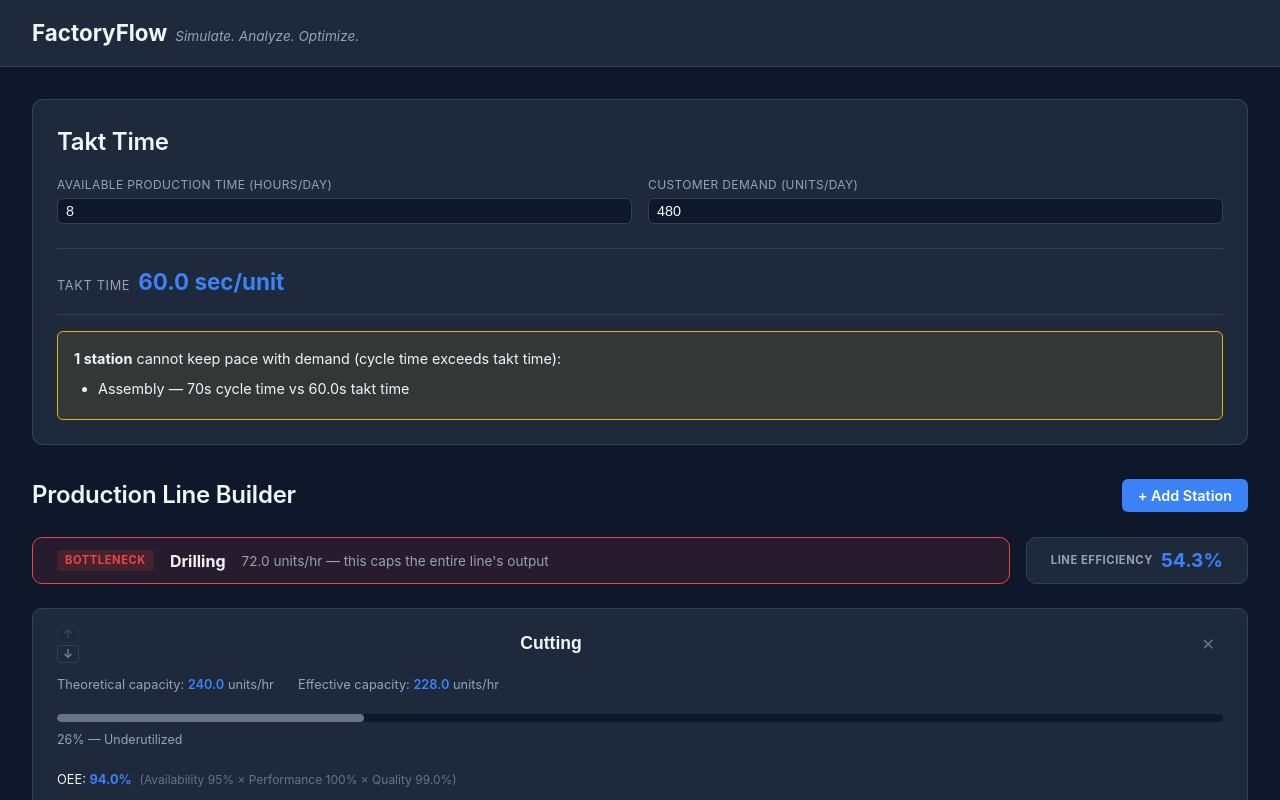
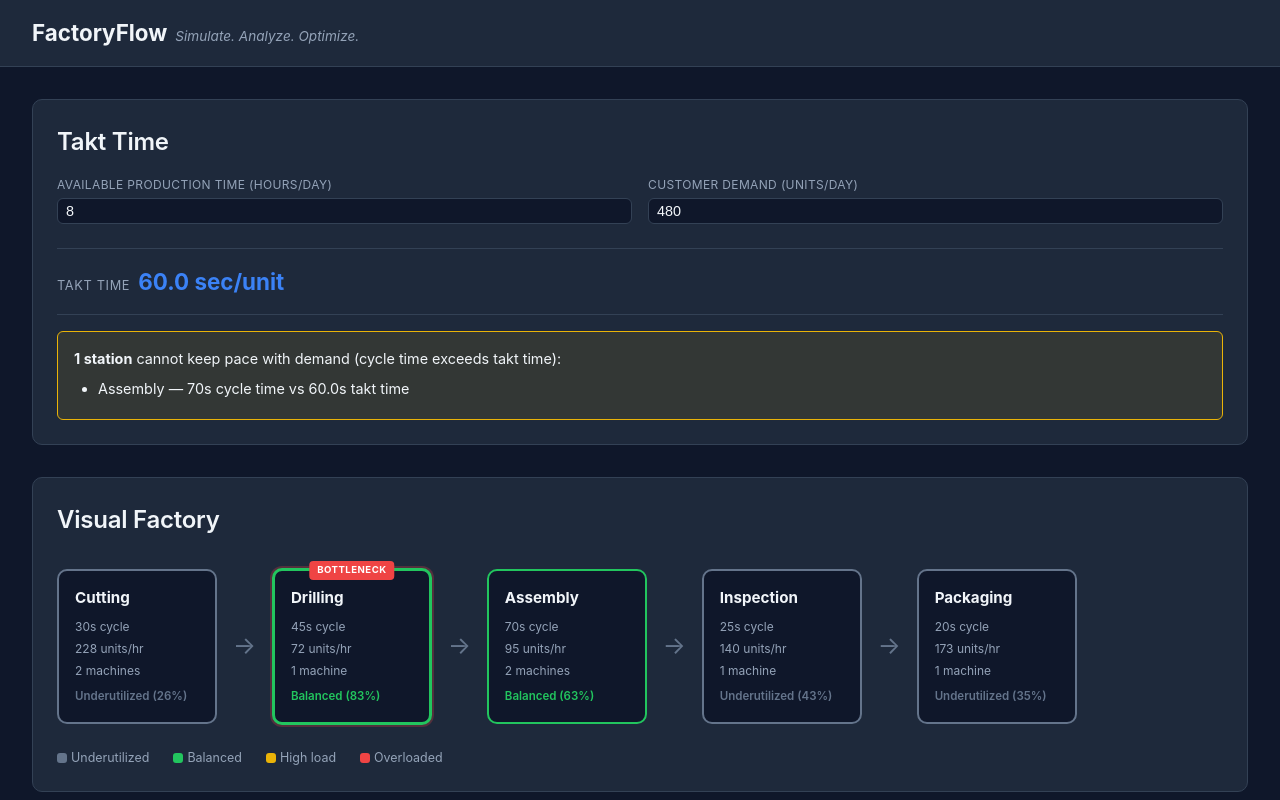
Before and after one commit to michaelhandal/factoryflow, a React (Vite) app: page / in a window 1280 px wide. Shown: the top 800 px of the page. Built offline with nearby package versions, Linux system fonts and the light colour scheme.

Commit message:
Fix bottleneck badge clipping in factory diagram

```diff
--- a/src/App.css
+++ b/src/App.css
@@ -96,6 +96,7 @@
   align-items: center;
   justify-content: space-between;
   margin-bottom: var(--space-sm);
+  gap: var(--space-sm);
 }
 
 .station-card__name-input {
@@ -106,6 +107,7 @@
   color: var(--color-text-primary);
   padding: var(--space-xs) 0;
   border-bottom: 1px solid transparent;
+  flex: 1;
 }
 
 .station-card__name-input:hover,
@@ -435,3 +437,157 @@
   color: var(--color-text-muted);
   font-size: 0.75rem;
 }
+
+/* --- Factory Diagram --- */
+
+.factory-diagram {
+  background-color: var(--color-surface);
+  border: 1px solid var(--color-border);
+  border-radius: var(--radius-md);
+  padding: var(--space-lg);
+  margin-bottom: var(--space-xl);
+}
+
+.factory-diagram h2 {
+  margin-bottom: var(--space-md);
+}
+
+.factory-diagram--empty {
+  color: var(--color-text-secondary);
+  text-align: center;
+  padding: var(--space-2xl);
+}
+
+.factory-diagram__track {
+  display: flex;
+  align-items: stretch;
+  overflow-x: auto;
+  overflow-y: visible;
+  padding-top: 14px;
+  padding-bottom: var(--space-sm);
+  gap: 0;
+}
+
+.factory-diagram__unit {
+  display: flex;
+  align-items: center;
+  flex-shrink: 0;
+}
+
+.factory-diagram__box {
+  width: 160px;
+  min-height: 150px;
+  background-color: var(--color-bg);
+  border: 2px solid var(--color-border);
+  border-radius: var(--radius-md);
+  padding: var(--space-md);
+  display: flex;
+  flex-direction: column;
+  gap: 4px;
+  position: relative;
+}
+
+.factory-diagram__box-badge {
+  position: absolute;
+  top: -10px;
+  left: 50%;
+  transform: translateX(-50%);
+  font-size: 0.6rem;
+  font-weight: 700;
+  letter-spacing: 0.05em;
+  color: white;
+  background-color: var(--color-danger);
+  padding: 2px 8px;
+  border-radius: 4px;
+  white-space: nowrap;
+}
+
+.factory-diagram__box-name {
+  font-weight: 700;
+  font-size: 0.95rem;
+  margin-bottom: 4px;
+}
+
+.factory-diagram__box-stat {
+  font-size: 0.75rem;
+  color: var(--color-text-secondary);
+}
+
+.factory-diagram__box-status {
+  margin-top: auto;
+  padding-top: var(--space-xs);
+  font-size: 0.72rem;
+  font-weight: 600;
+}
+
+.factory-diagram__box--underutilized {
+  border-color: var(--color-text-muted);
+}
+.factory-diagram__box--healthy {
+  border-color: var(--color-success);
+}
+.factory-diagram__box--high {
+  border-color: var(--color-warning);
+}
+.factory-diagram__box--overloaded {
+  border-color: var(--color-danger);
+}
+.factory-diagram__box--bottleneck {
+  border-width: 3px;
+  box-shadow: 0 0 0 2px rgba(239, 68, 68, 0.25);
+}
+
+.factory-diagram__box-status--underutilized {
+  color: var(--color-text-muted);
+}
+.factory-diagram__box-status--healthy {
+  color: var(--color-success);
+}
+.factory-diagram__box-status--high {
+  color: var(--color-warning);
+}
+.factory-diagram__box-status--overloaded {
+  color: var(--color-danger);
+}
+
+.factory-diagram__arrow {
+  font-size: 1.5rem;
+  color: var(--color-text-muted);
+  padding: 0 var(--space-md);
+  flex-shrink: 0;
+}
+
+.factory-diagram__legend {
+  display: flex;
+  gap: var(--space-lg);
+  margin-top: var(--space-md);
+  flex-wrap: wrap;
+}
+
+.factory-diagram__legend-item {
+  display: flex;
+  align-items: center;
+  gap: var(--space-xs);
+  font-size: 0.78rem;
+  color: var(--color-text-secondary);
+}
+
+.factory-diagram__legend-swatch {
+  width: 10px;
+  height: 10px;
+  border-radius: 3px;
+  display: inline-block;
+}
+
+.factory-diagram__legend-swatch--underutilized {
+  background-color: var(--color-text-muted);
+}
+.factory-diagram__legend-swatch--healthy {
+  background-color: var(--color-success);
+}
+.factory-diagram__legend-swatch--high {
+  background-color: var(--color-warning);
+}
+.factory-diagram__legend-swatch--overloaded {
+  background-color: var(--color-danger);
+}
--- a/src/App.jsx
+++ b/src/App.jsx
@@ -4,6 +4,7 @@ import './App.css';
 import { createDefaultLine } from './data/defaultLine';
 import LineBuilder from './components/LineBuilder';
 import TaktTimePanel from './components/TaktTimePanel';
+import FactoryDiagram from './components/FactoryDiagram';
 import { calculateRequiredRatePerHour } from './calculations/utilization';
 
 function App() {
@@ -12,8 +13,9 @@ function App() {
   // write to this same single source of truth.
   const [line, setLine] = useState(createDefaultLine());
 
-  // Takt-time inputs also live here now, since utilization (in LineBuilder)
-  // needs the same required-rate value that TaktTimePanel calculates from.
+  // Takt-time inputs also live here, since utilization (in LineBuilder and
+  // FactoryDiagram) needs the same required-rate value that TaktTimePanel
+  // calculates from.
   const [availableHours, setAvailableHours] = useState(8);
   const [customerDemand, setCustomerDemand] = useState(480);
 
@@ -36,6 +38,7 @@ function App() {
           customerDemand={customerDemand}
           setCustomerDemand={setCustomerDemand}
         />
+        <FactoryDiagram line={line} requiredRatePerHour={requiredRatePerHour} />
         <LineBuilder
           line={line}
           onLineChange={setLine}
--- /dev/null
+++ b/src/components/FactoryDiagram.jsx
@@ -0,0 +1,93 @@
+// src/components/FactoryDiagram.jsx
+import { calculateEffectiveCapacity } from '../calculations/capacity';
+import { calculateUtilization, classifyUtilization } from '../calculations/utilization';
+import { identifyBottleneck } from '../calculations/bottleneck';
+
+// A horizontal, connected diagram of the production line: one box per
+// station, linked by arrows, color-coded by utilization status. This is
+// the "at a glance" view — detailed editing still happens in LineBuilder.
+
+const STATUS_LABELS = {
+  underutilized: 'Underutilized',
+  healthy: 'Balanced',
+  high: 'High load',
+  overloaded: 'Overloaded',
+};
+
+function FactoryDiagram({ line, requiredRatePerHour }) {
+  const bottleneck = identifyBottleneck(line);
+
+  if (!line || line.length === 0) {
+    return (
+      <div className="factory-diagram factory-diagram--empty">
+        No stations yet — add one in the Production Line Builder below.
+      </div>
+    );
+  }
+
+  return (
+    <div className="factory-diagram">
+      <h2>Visual Factory</h2>
+      <div className="factory-diagram__track">
+        {line.map((station, index) => {
+          const effectiveCapacity = calculateEffectiveCapacity(station);
+          const utilization = calculateUtilization(station, requiredRatePerHour);
+          const status = classifyUtilization(utilization);
+          const isBottleneck = bottleneck && station.id === bottleneck.id;
+
+          return (
+            <div className="factory-diagram__unit" key={station.id}>
+              <div
+                className={`factory-diagram__box factory-diagram__box--${status} ${
+                  isBottleneck ? 'factory-diagram__box--bottleneck' : ''
+                }`}
+              >
+                {isBottleneck && (
+                  <span className="factory-diagram__box-badge">BOTTLENECK</span>
+                )}
+                <div className="factory-diagram__box-name">{station.name}</div>
+                <div className="factory-diagram__box-stat">
+                  {station.cycleTimeSeconds}s cycle
+                </div>
+                <div className="factory-diagram__box-stat">
+                  {effectiveCapacity.toFixed(0)} units/hr
+                </div>
+                <div className="factory-diagram__box-stat">
+                  {station.machines} machine{station.machines !== 1 ? 's' : ''}
+                </div>
+                <div className={`factory-diagram__box-status factory-diagram__box-status--${status}`}>
+                  {STATUS_LABELS[status]} ({(utilization * 100).toFixed(0)}%)
+                </div>
+              </div>
+
+              {index < line.length - 1 && (
+                <div className="factory-diagram__arrow">→</div>
+              )}
+            </div>
+          );
+        })}
+      </div>
+
+      <div className="factory-diagram__legend">
+        <span className="factory-diagram__legend-item">
+          <span className="factory-diagram__legend-swatch factory-diagram__legend-swatch--underutilized" />
+          Underutilized
+        </span>
+        <span className="factory-diagram__legend-item">
+          <span className="factory-diagram__legend-swatch factory-diagram__legend-swatch--healthy" />
+          Balanced
+        </span>
+        <span className="factory-diagram__legend-item">
+          <span className="factory-diagram__legend-swatch factory-diagram__legend-swatch--high" />
+          High load
+        </span>
+        <span className="factory-diagram__legend-item">
+          <span className="factory-diagram__legend-swatch factory-diagram__legend-swatch--overloaded" />
+          Overloaded
+        </span>
+      </div>
+    </div>
+  );
+}
+
+export default FactoryDiagram;
```
